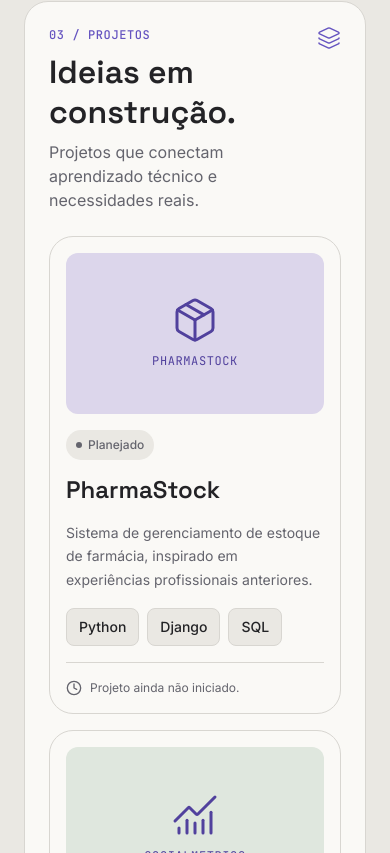
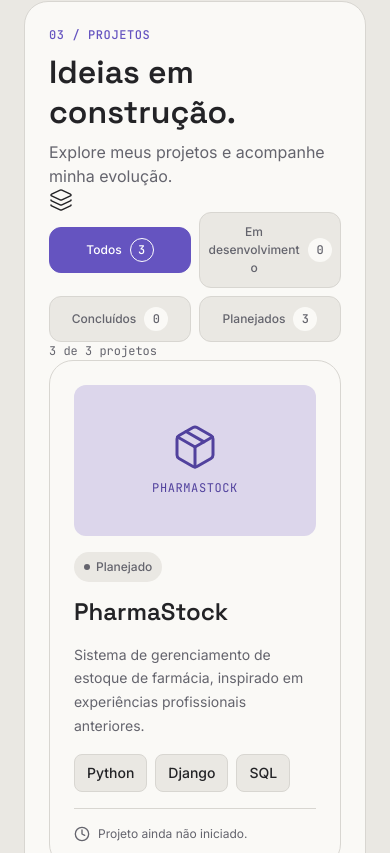
Before and after one commit to BertoldoDeveloper/protifolio-web, a React (Vite) app: page / in a window 390 px wide. Shown: the part 2171-3024 px from the top of the page. Built offline with nearby package versions, Linux system fonts and the light colour scheme.

Commit message:
feat: implementando filtro dinamico de projetos e reultilizando o states

```diff
--- /dev/null
+++ b/src/Data/projectFilters.js
@@ -0,0 +1,24 @@
+export const projectStatusLabels = {
+  planned: "Planejado",
+  "in-progress": "Em desenvolvimento",
+  completed: "Concluído",
+};
+
+export const projectFilters = [
+  {
+    id: "all",
+    label: "Todos",
+  },
+  {
+    id: "in-progress",
+    label: "Em desenvolvimento",
+  },
+  {
+    id: "completed",
+    label: "Concluídos",
+  },
+  {
+    id: "planned",
+    label: "Planejados",
+  },
+];
--- /dev/null
+++ b/src/components/EmptyState/EmptyState.css
@@ -0,0 +1,66 @@
+.empty-state {
+  display: flex;
+  flex-direction: column;
+  align-items: center;
+  justify-content: center;
+
+  gap: var(--space-3);
+  padding: var(--space-7) var(--space-4);
+
+  width: 100%;
+  min-height: 280px;
+
+  background-color: var(--color-background);
+
+  border: 1px dashed var(--color-border);
+  border-radius: var(--radius-lg);
+
+  text-align: center;
+}
+
+.empty-state__icon {
+  display: grid;
+  place-items: center;
+
+  width: 72px;
+  height: 72px;
+
+  background-color: var(--color-accent);
+  color: var(--color-primary-dark);
+
+  border-radius: var(--radius-full);
+}
+
+.empty-state__title {
+  font-family: var(--font-heading);
+  font-size: var(--text-xl);
+  font-weight: 600;
+
+  color: var(--color-text-primary);
+}
+
+.empty-state__description {
+  max-width: 400px;
+
+  font-size: var(--text-sm);
+  line-height: 1.7;
+
+  color: var(--color-text-secondary);
+}
+
+.empty-state .button {
+  margin-top: var(--space-2);
+  max-width: 100%;
+}
+
+@media (max-width: 600px) {
+  .empty-state {
+    min-height: 240px;
+
+    padding: var(--space-5) var(--space-3);
+  }
+
+  .empty-state__title {
+    font-size: var(--text-lg);
+  }
+}
--- /dev/null
+++ b/src/components/EmptyState/EmptyState.jsx
@@ -0,0 +1,34 @@
+import { FolderSearch } from "lucide-react";
+
+import Button from "../Button/Button";
+
+import "./EmptyState.css";
+
+function EmptyState({
+  title = "Nenhum resultado encontrado",
+  description,
+  icon: Icon = FolderSearch,
+  actionLabel,
+  actionIcon,
+  onAction,
+}) {
+  return (
+    <div className="empty-state">
+      <div className="empty-state__icon">
+        <Icon size={32} strokeWidth={1.5} aria-hidden="true" />
+      </div>
+
+      <h3 className="empty-state__title">{title}</h3>
+
+      {description && <p className="empty-state__description">{description}</p>}
+
+      {actionLabel && onAction && (
+        <Button icon={actionIcon} onClick={onAction}>
+          {actionLabel}
+        </Button>
+      )}
+    </div>
+  );
+}
+
+export default EmptyState;
--- a/src/components/ProjectCard/ProjectCard.jsx
+++ b/src/components/ProjectCard/ProjectCard.jsx
@@ -6,14 +6,9 @@ import Card from "../Card/Card";
 import Button from "../Button/Button";
 import TechTag from "../TechTag/TechTag";
 import SafeImage from "../SafeImage/SafeImage";
+import { projectStatusLabels } from "../../Data/projectFilters";
 
 import "./ProjectCard.css";
-
-const statusLabels = {
-  planned: "Planejado",
-  "in-progress": "Em desenvolvimento",
-  completed: "Concluído",
-};
 
 function ProjectCard({ project }) {
   const {
@@ -52,7 +47,7 @@ function ProjectCard({ project }) {
       </div>
 
       <span className={`project-card__status project-card__status--${status}`}>
-        {statusLabels[status] || "Não informado"}
+        {projectStatusLabels[status] || "Não informado"}
       </span>
 
       <h3 className="project-card__title">{title}</h3>
--- /dev/null
+++ b/src/components/ProjectFilters/ProjectFilters.css
@@ -0,0 +1,112 @@
+.project-filters {
+  display: flex;
+  align-items: center;
+  flex-wrap: wrap;
+
+  gap: var(--space-2);
+
+  width: 100%;
+}
+
+.project-filters__button {
+  display: inline-flex;
+  align-items: center;
+  justify-content: center;
+
+  gap: var(--space-2);
+  padding: 10px 14px;
+
+  min-height: 44px;
+  min-width: 0;
+
+  background-color: var(--color-background);
+  color: var(--color-text-secondary);
+
+  border: 1px solid var(--color-border);
+  border-radius: var(--radius-md);
+
+  font-size: var(--text-sm);
+  font-weight: 500;
+
+  cursor: pointer;
+
+  transition:
+    background-color var(--transition-base),
+    border-color var(--transition-base),
+    color var(--transition-base);
+}
+
+.project-filters__button:hover {
+  background-color: var(--color-accent);
+  color: var(--color-text-primary);
+
+  border-color: var(--color-primary);
+}
+
+.project-filters__count {
+  display: inline-flex;
+  align-items: center;
+  justify-content: center;
+
+  min-width: 24px;
+  min-height: 24px;
+
+  padding: 2px 6px;
+
+  background-color: var(--color-surface);
+  color: var(--color-text-secondary);
+
+  border-radius: var(--radius-full);
+
+  font-family: var(--font-mono);
+  font-size: var(--text-xs);
+  font-weight: 500;
+}
+
+.project-filters__button--active,
+.project-filters__button--active:hover {
+  background-color: var(--color-primary);
+  color: var(--color-on-primary);
+
+  border-color: var(--color-primary);
+}
+
+.project-filters__button--active .project-filters__count {
+  background-color: transparent;
+  color: inherit;
+
+  border: 1px solid currentColor;
+}
+
+@media (max-width: 600px) {
+  .project-filters {
+    display: grid;
+
+    grid-template-columns: repeat(2, minmax(0, 1fr));
+  }
+
+  .project-filters__button {
+    width: 100%;
+
+    padding: 10px 8px;
+
+    font-size: var(--text-xs);
+    overflow-wrap: anywhere;
+  }
+
+  .project-filters__count {
+    flex-shrink: 0;
+  }
+}
+
+@media (max-width: 360px) {
+  .project-filters {
+    grid-template-columns: minmax(0, 1fr);
+  }
+}
+
+@media (prefers-reduced-motion: reduce) {
+  .project-filters__button {
+    transition: none;
+  }
+}
--- /dev/null
+++ b/src/components/ProjectFilters/ProjectFilters.jsx
@@ -0,0 +1,43 @@
+import { projectFilters } from "../../Data/projectFilters";
+
+import "./ProjectFilters.css";
+
+function ProjectFilters({
+  activeFilter,
+  onFilterChange,
+  counts,
+  allButtonRef,
+}) {
+  return (
+    <div
+      className="project-filters"
+      role="group"
+      aria-label="Filtrar projetos por status"
+    >
+      {projectFilters.map((filter) => {
+        const isActive = activeFilter === filter.id;
+
+        return (
+          <button
+            key={filter.id}
+            ref={filter.id === "all" ? allButtonRef : undefined}
+            type="button"
+            className={`project-filters__button ${
+              isActive ? "project-filters__button--active" : ""
+            }`.trim()}
+            aria-pressed={isActive}
+            onClick={() => onFilterChange(filter.id)}
+          >
+            <span>{filter.label}</span>
+
+            <span className="project-filters__count">
+              {counts[filter.id] ?? 0}
+            </span>
+          </button>
+        );
+      })}
+    </div>
+  );
+}
+
+export default ProjectFilters;
--- a/src/sections/Projects/Projects.css
+++ b/src/sections/Projects/Projects.css
@@ -1,47 +1,16 @@
-.projects.card {
-  display: flex;
-  flex-direction: column;
+.projects__results {
+  font-family: var(--font-mono);
+  font-size: var(--text-xs);
 
-  gap: var(--space-4);
-}
+  line-height: 1.5;
 
-.projects__header {
-  display: flex;
-  align-items: flex-start;
-  justify-content: space-between;
-
-  gap: var(--space-3);
-}
-
-.projects__icon {
-  color: var(--color-primary);
-  flex-shrink: 0;
+  color: var(--color-text-secondary);
 }
 
 .projects__grid {
-  display: grid;
-
-  grid-template-columns: repeat(3, minmax(0, 1fr));
-
-  gap: var(--space-4);
+  align-items: stretch;
 }
 
-@media (max-width: 1024px) {
-  .projects__grid {
-    grid-template-columns: repeat(2, minmax(0, 1fr));
-
-    gap: var(--space-3);
-  }
+.projects__grid > .project-card {
+  min-width: 0;
 }
-
-@media (max-width: 700px) {
-  .projects__grid {
-    grid-template-columns: minmax(0, 1fr);
-  }
-}
-
-@media (max-width: 600px) {
-  .projects__grid > .project-card {
-    padding: var(--space-3);
-  }
-}
--- a/src/sections/Projects/Projects.jsx
+++ b/src/sections/Projects/Projects.jsx
@@ -1,21 +1,66 @@
-import { Layers } from "lucide-react";
+import { useState, useRef } from "react";
+
+import { Layers, RotateCcw } from "lucide-react";
 
 import Card from "../../components/Card/Card";
 import SectionHeading from "../../components/SectionHeading/SectionHeading";
 import ProjectCard from "../../components/ProjectCard/ProjectCard";
+import ProjectFilters from "../../components/ProjectFilters/ProjectFilters";
+import EmptyState from "../../components/EmptyState/EmptyState";
 
-import { projects } from "../../Data/projects";
+import { projects } from "../../data/projects";
 
 import "./Projects.css";
 
 function Projects() {
+  // Estado do filtro selecionado
+  const [activeFilter, setActiveFilter] = useState("all");
+
+  // Referência para restaurar o foco
+  const allButtonRef = useRef(null);
+
+  // Contagem de projetos por status
+  const counts = projects.reduce(
+    (accumulator, project) => {
+      const status = project.status;
+
+      accumulator[status] = (accumulator[status] || 0) + 1;
+
+      return accumulator;
+    },
+    {
+      all: projects.length,
+      planned: 0,
+      "in-progress": 0,
+      completed: 0,
+    },
+  );
+
+  // Dados derivados do filtro selecionado
+  const filteredProjects = projects.filter(
+    (project) => activeFilter === "all" || project.status === activeFilter,
+  );
+
+  // Restaura o filtro e o foco do teclado
+  function resetFilters() {
+    setActiveFilter("all");
+
+    allButtonRef.current?.focus();
+  }
+
+  const resultLabel = filteredProjects.length === 1 ? "projeto" : "projetos";
+
   return (
-    <Card className="projects" id="projetos">
+    <Card
+      className="projects"
+      id="projetos"
+      aria-label="Projetos profissionais"
+    >
       <div className="projects__header">
         <SectionHeading
           label="03 / Projetos"
           title="Ideias em construção."
-          description="Projetos que conectam aprendizado técnico e necessidades reais."
+          description="Explore meus projetos e acompanhe minha evolução."
         />
 
         <Layers
@@ -26,11 +71,37 @@ function Projects() {
         />
       </div>
 
-      <div className="projects__grid">
-        {projects.map((project) => (
-          <ProjectCard key={project.id} project={project} />
-        ))}
-      </div>
+      <ProjectFilters
+        activeFilter={activeFilter}
+        onFilterChange={setActiveFilter}
+        counts={counts}
+        allButtonRef={allButtonRef}
+      />
+
+      <p
+        className="projects__results"
+        role="status"
+        aria-live="polite"
+        aria-atomic="true"
+      >
+        {filteredProjects.length} de {projects.length} {resultLabel}
+      </p>
+
+      {filteredProjects.length > 0 ? (
+        <div className="projects__grid">
+          {filteredProjects.map((project) => (
+            <ProjectCard key={project.id} project={project} />
+          ))}
+        </div>
+      ) : (
+        <EmptyState
+          title="Nenhum projeto encontrado"
+          description="Ainda não existem projetos com o status selecionado."
+          actionLabel="Visualizar todos os projetos"
+          actionIcon={RotateCcw}
+          onAction={resetFilters}
+        />
+      )}
     </Card>
   );
 }
```
